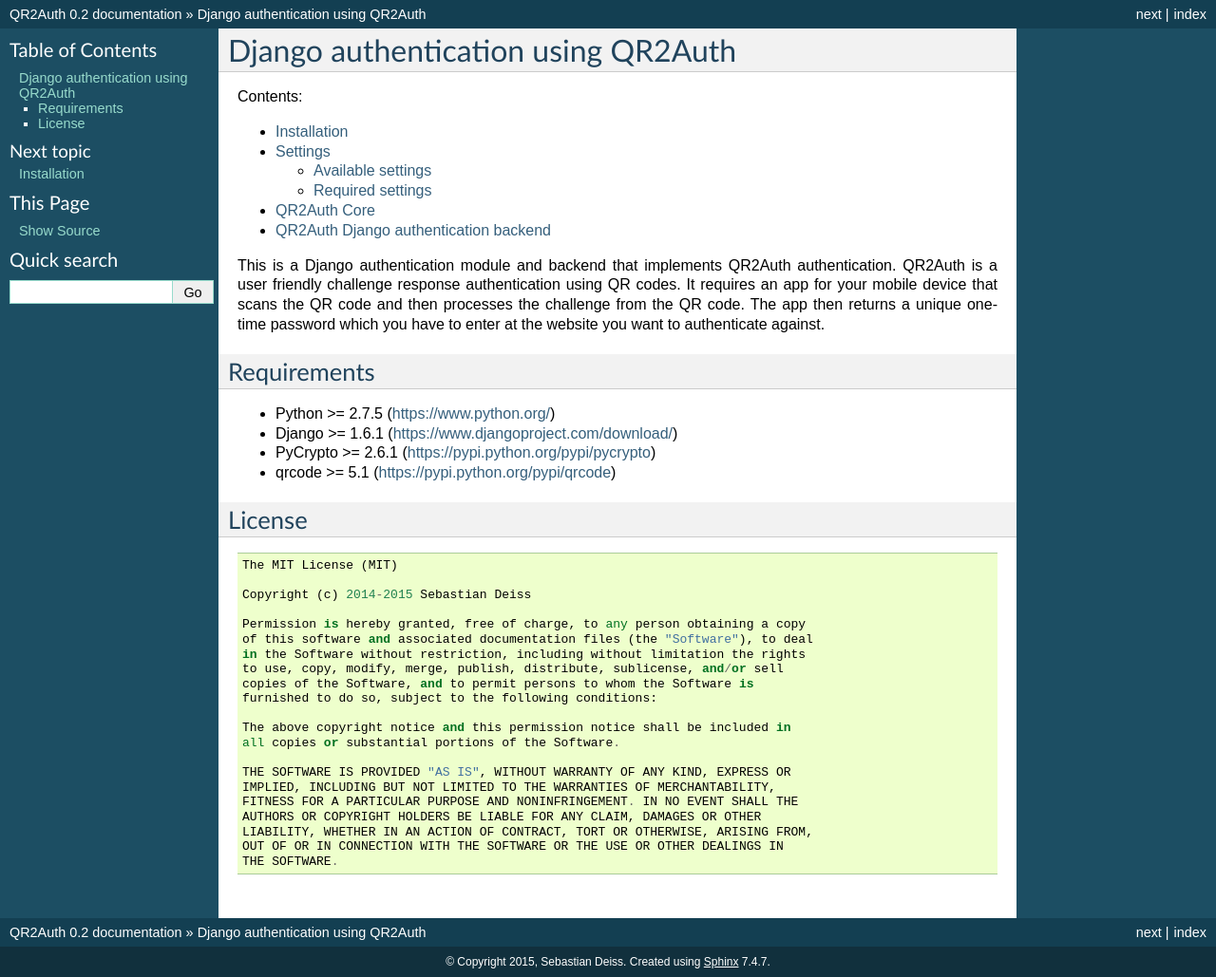
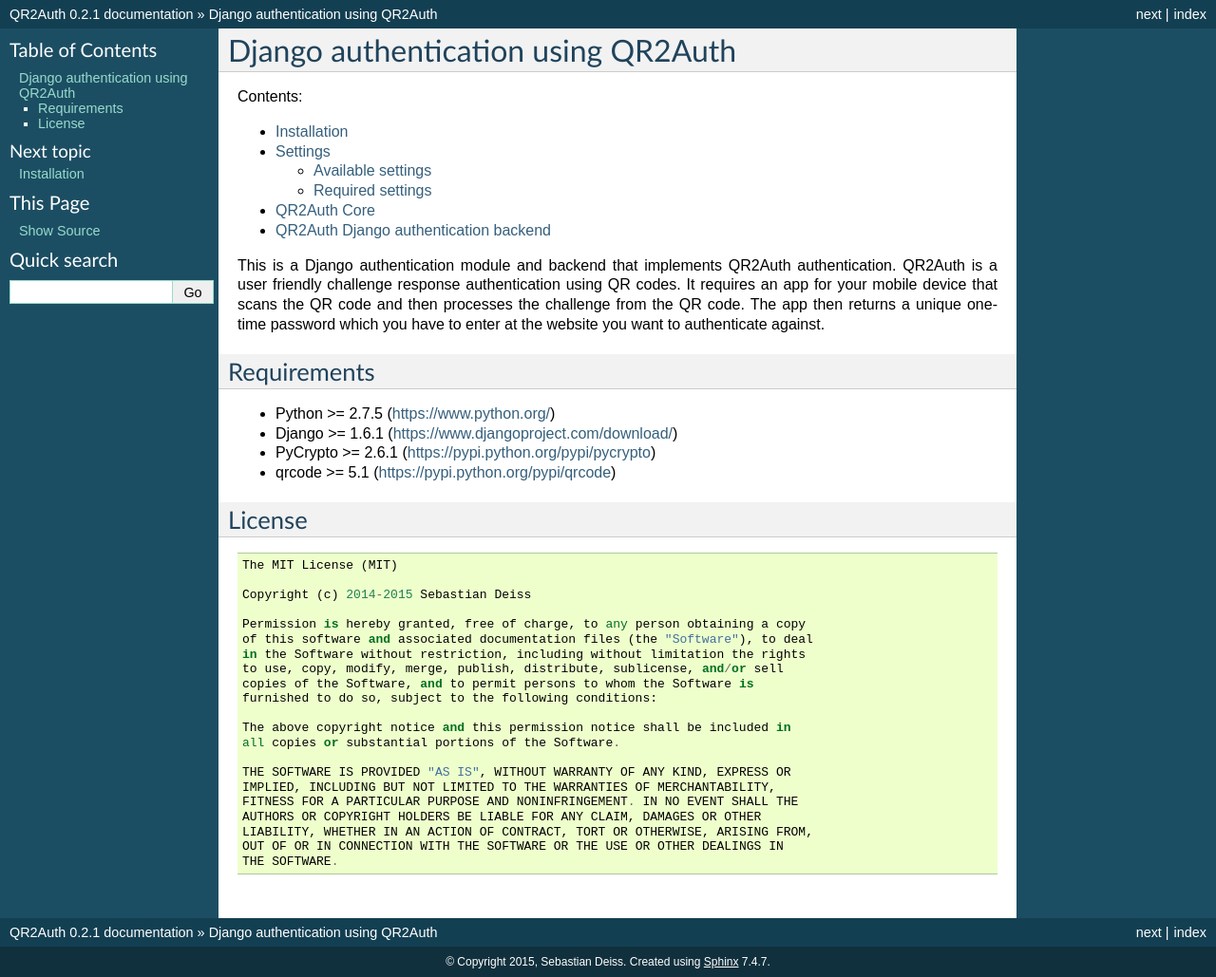
Before and after one commit to SebastianDeiss/django-auth-qr2auth, a Sphinx documentation site: the page built from docs/source/index.rst, in a window 1280 px wide. Shown: the whole page at 95% size. Built offline with Sphinx 7.4.7, drawn with Linux system fonts in a browser that asks for light colours.

Commit message:
Version 0.2.1

```diff
--- a/django_auth_qr2auth/__init__.py
+++ b/django_auth_qr2auth/__init__.py
@@ -8,7 +8,7 @@
 # parent folder.
 #
 
-VERSION = (0, 2)
+VERSION = (0, 2, 1)
 
 __version__ = '.'.join(map(str, VERSION))
 __author__ = 'Sebastian Deiss <sdeiss@haw-landshut.de>'
--- a/docs/source/conf.py
+++ b/docs/source/conf.py
@@ -58,9 +58,9 @@
 # built documents.
 #
 # The short X.Y version.
-version = '0.2'
+version = '0.2.1'
 # The full version, including alpha/beta/rc tags.
-release = '0.2'
+release = '0.2.1'
 
 # The language for content autogenerated by Sphinx. Refer to documentation
 # for a list of supported languages.
```
